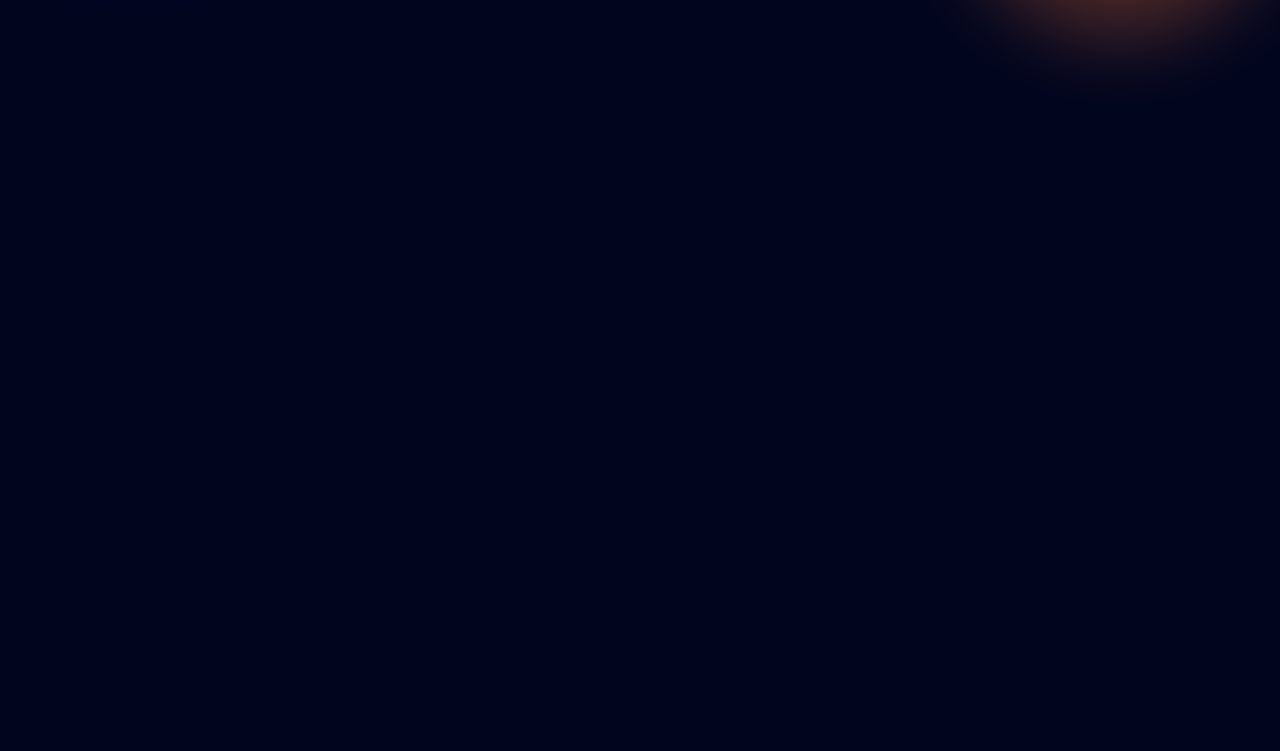
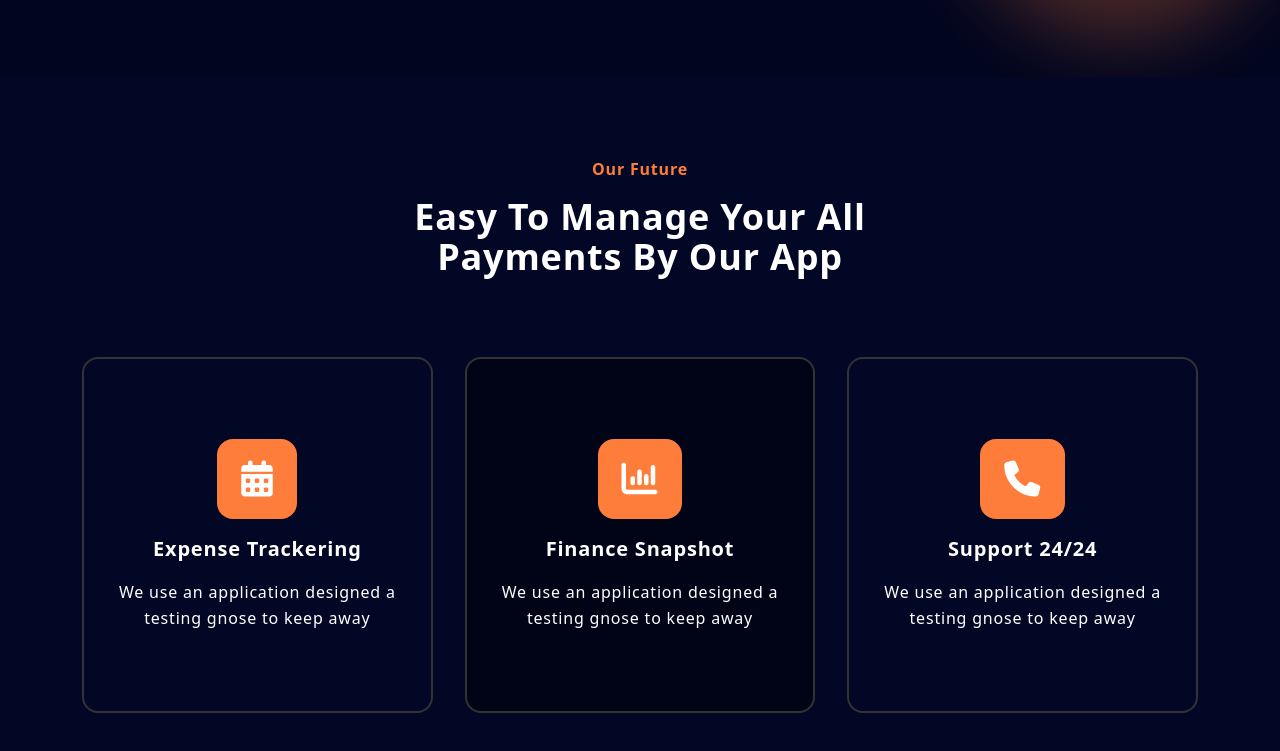
Before and after one commit to mokammeltanvir/BankingApp-LandingPage, a website built with Vite: page index.html in a window 1280 px wide. Shown: the part 459-1210 px from the top of the page. Before the commit the page ends 800 px from the top, so only its background shows below. Built offline with nearby package versions, Linux system fonts and the light colour scheme.

Commit message:
Feature section

```diff
--- a/index.html
+++ b/index.html
@@ -170,6 +170,65 @@
         </div>
       </section>
       <!-- Hero End -->
+      <!-- Features Section -->
+      <section id="features" class="bg-color-primary-light">
+        <div class="container py-20">
+          <div class="text-center m-auto mb-20 md:w-1/2">
+            <h4 class="font-bold text-color-secondary mb-4">Our Future</h4>
+            <h1 class="title">Easy To Manage Your All Payments By Our App</h1>
+          </div>
+
+          <div
+            class="grid lg:grid-cols-3 md:grid-cols-2 gap-12 lg:gap-8 px-4 sm:px-6 lg:px-8"
+          >
+            <!-- card no 1 -->
+            <div
+              class="border-2 border-solid border-color-gray text-center py-20 px-5 rounded-2xl cursor-pointer hover:bg-color-primary-dark ease-in duration-200"
+            >
+              <div
+                class="bg-color-secondary inline-block rounded-2xl py-5 px-6"
+              >
+                <i class="fa-solid fa-calendar-days text-4xl"></i>
+              </div>
+              <h3 class="text-xl font-bold py-4">Expense Trackering</h3>
+              <p class="leading-relaxed">
+                We use an application designed a testing gnose to keep away
+              </p>
+            </div>
+
+            <!-- card no 2 -->
+            <div
+              class="bg-color-primary-dark border-2 border-solid border-color-gray text-center py-20 px-5 rounded-2xl cursor-pointer"
+            >
+              <div
+                class="bg-color-secondary inline-block rounded-2xl py-5 px-6"
+              >
+                <i class="fa-solid fa-chart-column text-4xl"></i>
+              </div>
+              <h3 class="text-xl font-bold py-4">Finance Snapshot</h3>
+              <p class="leading-relaxed">
+                We use an application designed a testing gnose to keep away
+              </p>
+            </div>
+
+            <!-- card no 3 -->
+            <div
+              class="border-2 border-solid border-color-gray text-center py-20 px-5 rounded-2xl cursor-pointer hover:bg-color-primary-dark ease-in duration-200"
+            >
+              <div
+                class="bg-color-secondary inline-block rounded-2xl py-5 px-6"
+              >
+                <i class="fa-solid fa-phone text-4xl"></i>
+              </div>
+              <h3 class="text-xl font-bold py-4">Support 24/24</h3>
+              <p class="leading-relaxed">
+                We use an application designed a testing gnose to keep away
+              </p>
+            </div>
+          </div>
+        </div>
+      </section>
+      <!-- Features Section End -->
     </main>
 
     <!-- JS Script -->
--- a/src/input.css
+++ b/src/input.css
@@ -21,3 +21,7 @@
 .blob2 {
     @apply w-80 h-80 bg-color-secondary absolute bottom-10 right-0 -z-10 blur-2xl opacity-30 overflow-hidden rounded-full;
 }
+
+.card_btn {
+    @apply w-full px-9 py-3 bg-color-primary-dark rounded-md capitalize font-bold hover:bg-color-secondary ease-in duration-200;
+}
```
Also changed, not shown: css/main.css.
